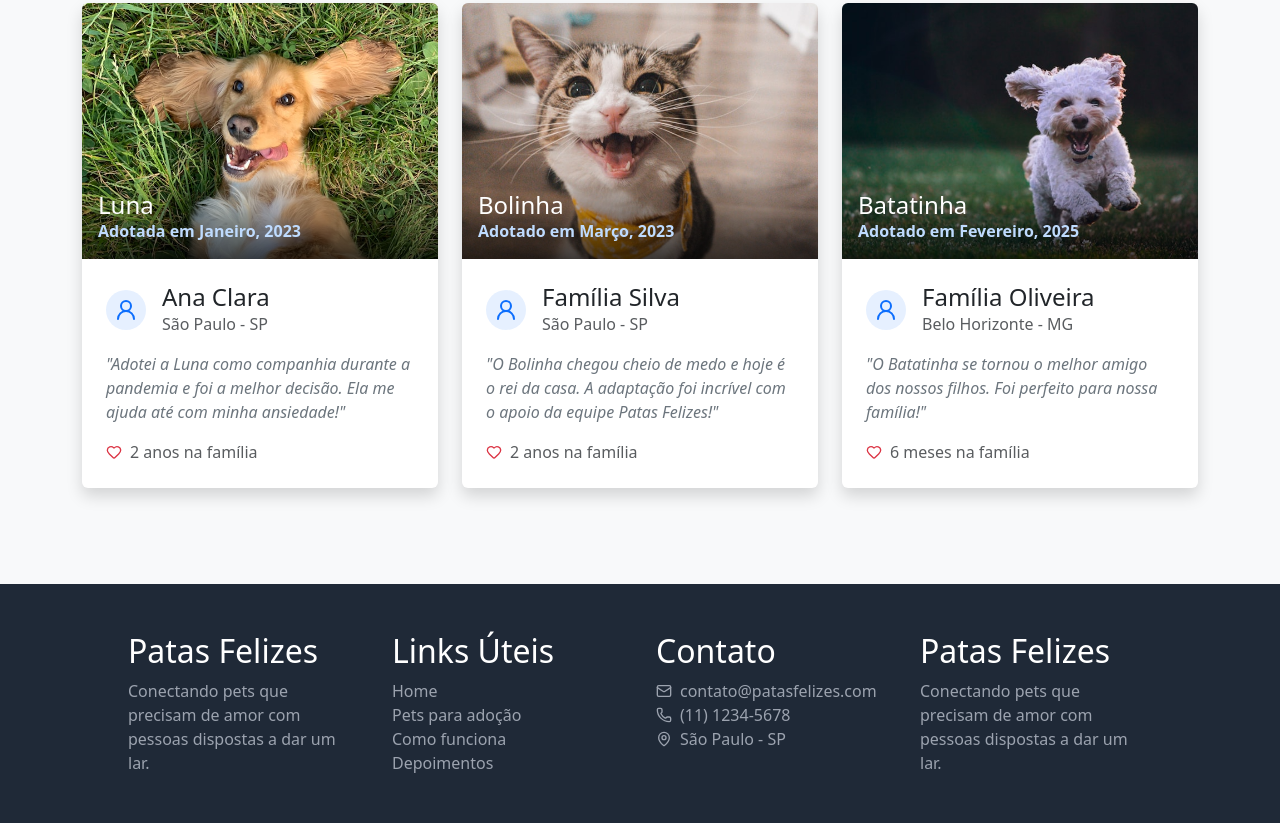
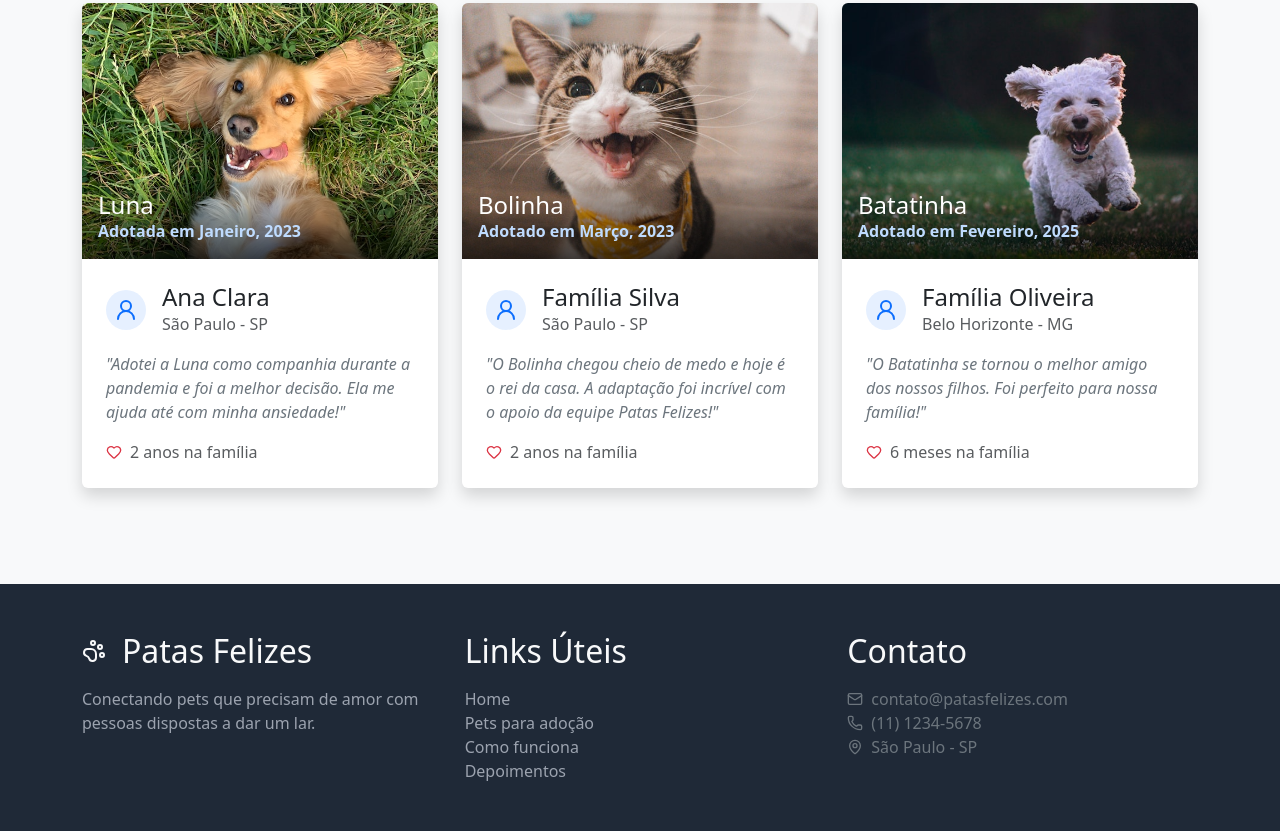
Before and after one commit to sirkaue/patas-felizes-bootstrap, a plain HTML site: page index.html in a window 1280 px wide. Shown: the part 1511-2342 px from the top of the page. Drawn offline with nearby package versions, Linux system fonts and the light colour scheme.

Commit message:
feat: update footer layout and styles for improved structure and accessibility

```diff
--- a/index.html
+++ b/index.html
@@ -419,26 +419,52 @@
       </section>
     </main>
     <footer>
-      <div class="footer-content">
+      <div class="container footer-content">
         <div class="footer-grid">
-          <div class="footer-text">
-            <h2>Patas Felizes</h2>
-            <p>
+          <div class="d-flex flex-column gap-3">
+            <div class="d-flex align-items-center gap-3 text-light">
+              <i data-lucide="paw-print"></i>
+              <h2 class="mb-0">Patas Felizes</h2>
+            </div>
+            <p class="mb-0" style="color: #9ca3af">
               Conectando pets que precisam de amor com pessoas dispostas a dar
               um lar.
             </p>
           </div>
 
-          <div class="footer-text">
-            <h2>Links Úteis</h2>
-            <p>Home</p>
-            <p>Pets para adoção</p>
-            <p>Como funciona</p>
-            <p>Depoimentos</p>
+          <div class="d-flex flex-column gap-3 text-light">
+            <h2 class="mb-0">Links Úteis</h2>
+            <div class="d-flex flex-column">
+              <a
+                href="#"
+                class="mb-0 text-decoration-none"
+                style="color: #9ca3af"
+                >Home</a
+              >
+              <a
+                href="#"
+                class="mb-0 text-decoration-none"
+                style="color: #9ca3af"
+                >Pets para adoção</a
+              >
+              <a
+                href="#"
+                class="mb-0 text-decoration-none"
+                style="color: #9ca3af"
+                >Como funciona</a
+              >
+              <a
+                href="#"
+                class="mb-0 text-decoration-none"
+                style="color: #9ca3af"
+                >Depoimentos</a
+              >
+            </div>
           </div>
 
-          <div class="footer-text">
-            <h2>Contato</h2>
+          <div class="d-flex flex-column gap-3 text-light">
+            <h2 class="mb-0">Contato</h2>
+            <div style="color: #9ca3af">
               <div class="d-flex gap-2 text-secondary align-items-center">
                 <i
                   data-lucide="mail"
@@ -446,7 +472,7 @@
                   class="footer-icons"
                   aria-hidden="true"
                 ></i>
-              <p>contato@patasfelizes.com</p>
+                <p class="mb-0">contato@patasfelizes.com</p>
               </div>
 
               <div class="d-flex gap-2 text-secondary align-items-center">
@@ -456,7 +482,7 @@
                   class="footer-icons"
                   aria-hidden="true"
                 ></i>
-              <p>(11) 1234-5678</p>
+                <p class="mb-0">(11) 1234-5678</p>
               </div>
 
               <div class="d-flex gap-2 text-secondary align-items-center">
@@ -466,17 +492,18 @@
                   class="footer-icons"
                   aria-hidden="true"
                 ></i>
-              <p>São Paulo - SP</p>
+                <p class="mb-0">São Paulo - SP</p>
+              </div>
             </div>
           </div>
 
-          <div class="footer-text">
+          <!-- <div class="text-light">
             <h2>Patas Felizes</h2>
             <p>
               Conectando pets que precisam de amor com pessoas dispostas a dar
               um lar.
             </p>
-          </div>
+          </div> -->
         </div>
       </div>
     </footer>
--- a/style.css
+++ b/style.css
@@ -60,28 +60,8 @@ footer {
   padding: 3rem 1rem;
 }
 
-.footer-content {
-  margin: 0 auto;
-  max-width: 64rem;
-}
-
 .footer-grid {
   display: grid;
-  grid-template-columns: repeat(4, 1fr);
+  grid-template-columns: repeat(3, 1fr);
   gap: 2rem;
 }
-
-.footer-text {
-  h2 {
-    color: white;
-  }
-
-  p {
-    color: #9ca3af;
-    margin: 0;
-  }
-
-  .footer-icons {
-    color: #9ca3af;
-  }
-}
```
Lines whose indentation alone changed are shown as unchanged.
